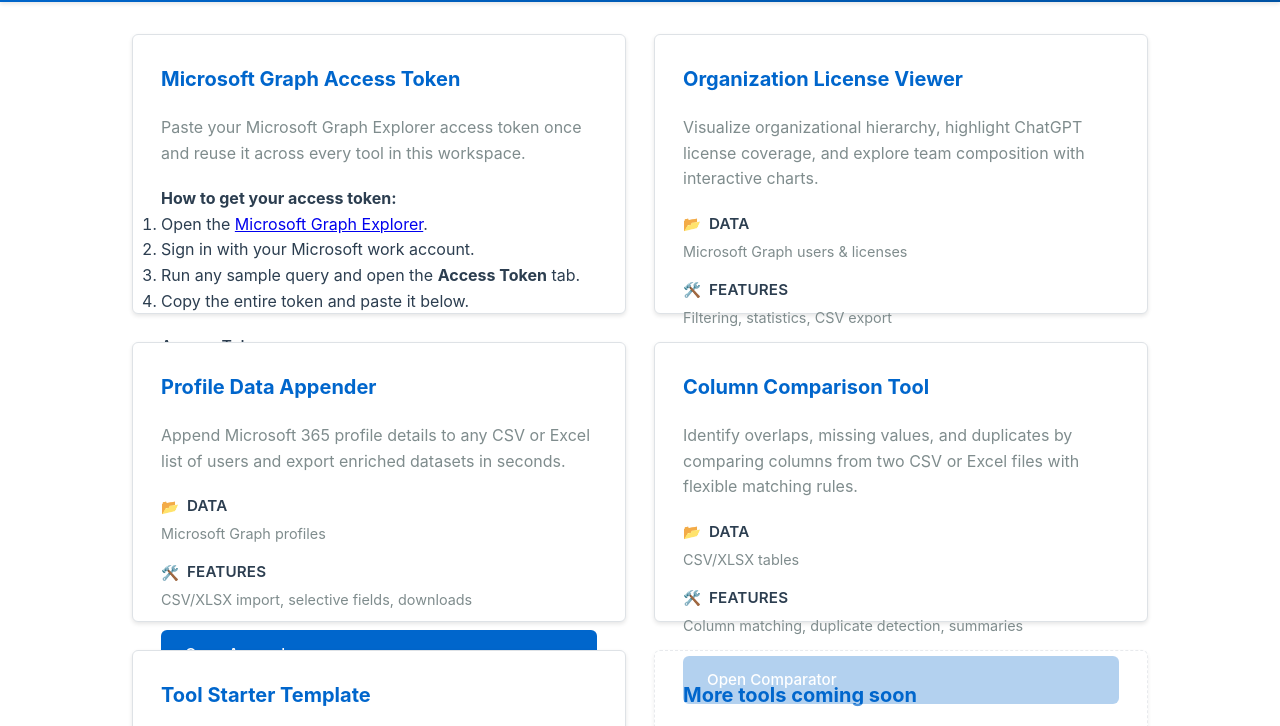
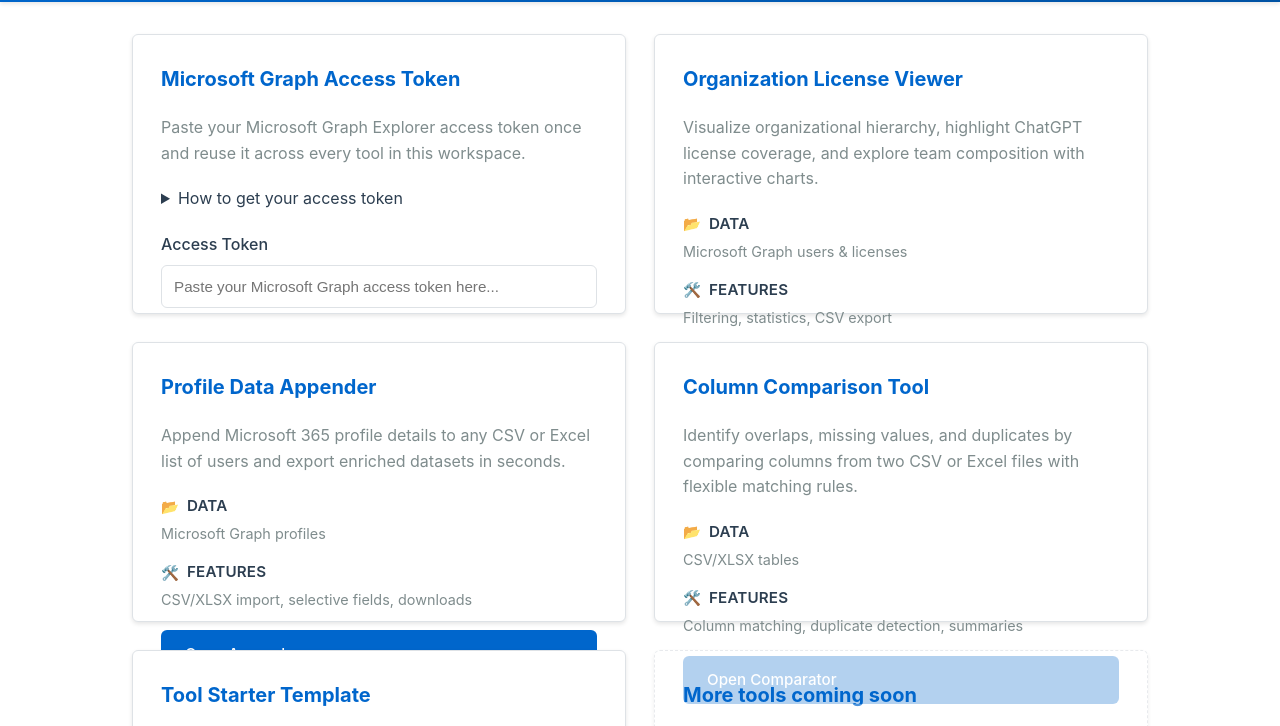
Before and after one commit to TurnerDigitalBuilder/my-tools, a plain HTML site: page index.html in a window 1280 px wide. Shown: the part 74-800 px from the top of the page. Drawn offline with Linux system fonts and the light colour scheme.

Commit message:
Update index.html

```diff
--- a/index.html
+++ b/index.html
@@ -21,8 +21,11 @@
         <section class="tool-card">
           <h2>Microsoft Graph Access Token</h2>
           <p>Paste your Microsoft Graph Explorer access token once and reuse it across every tool in this workspace.</p>
+
+          <!-- Collapsible help section to save space -->
+          <details class="collapsible-meta">
+            <summary>How to get your access token</summary>
             <div class="help-info">
-            <h4>How to get your access token:</h4>
               <ol>
                 <li>Open the <a href="https://developer.microsoft.com/en-us/graph/graph-explorer" target="_blank" rel="noreferrer">Microsoft Graph Explorer</a>.</li>
                 <li>Sign in with your Microsoft work account.</li>
@@ -30,6 +33,8 @@
                 <li>Copy the entire token and paste it below.</li>
               </ol>
             </div>
+          </details>
+
           <div class="form-group">
             <label for="graphToken">Access Token</label>
             <input type="password" id="graphToken" placeholder="Paste your Microsoft Graph access token here...">
```
Lines whose indentation alone changed are shown as unchanged.
